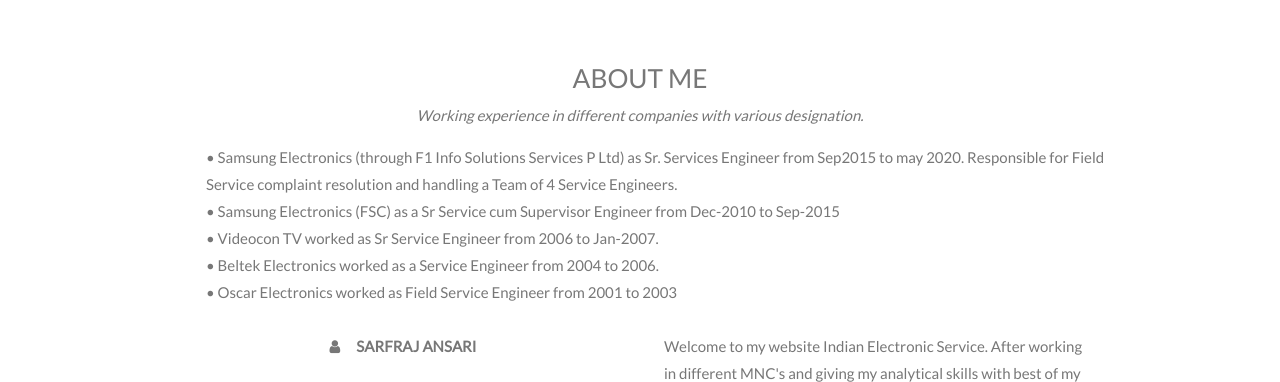
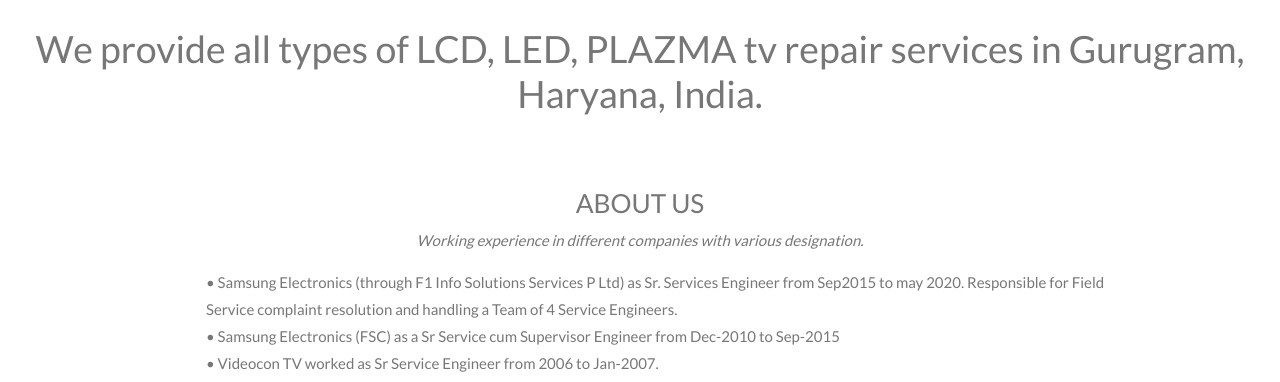
Before and after one commit to akhterrehan983/indian-electronic-services, a Django app: page / in a window 1280 px wide. Shown: the part 501-883 px from the top of the page. Run offline with Django 3.2, Linux system fonts and the light colour scheme; some libraries are stand-ins or nearby versions.

Commit message:
newcommit

```diff
--- a/servicecenter/settings.py
+++ b/servicecenter/settings.py
@@ -37,7 +37,7 @@
 # SECURITY WARNING: don't run with debug turned on in production!
 DEBUG = True
 
-ALLOWED_HOSTS = ['127.0.0.1', '.herokuapp.com','www.decentservices.in']
+ALLOWED_HOSTS = ['127.0.0.1', '.herokuapp.com', 'www.indianelectronicservices.in', 'indianelectronicservices.in']
 
 
 # Application definition
--- a/templates/home.html
+++ b/templates/home.html
@@ -95,8 +95,11 @@
 </div> -->
 
 <!-- Container (About Section) -->
+<br>
+<h1 class="w3-center">We provide all types of LCD, LED, PLAZMA tv repair services in Gurugram, Haryana, India.</h1>
+
 <div class="w3-content w3-container w3-padding-64" id="about">
-  <h3 class="w3-center">ABOUT ME</h3>
+  <h3 class="w3-center">ABOUT US</h3>
   <p class="w3-center"><em>Working experience in different companies with various designation.</em></p>
   <ol>
     • Samsung Electronics (through F1 Info Solutions Services P Ltd) as Sr. Services Engineer from Sep2015 to may 2020.
```
